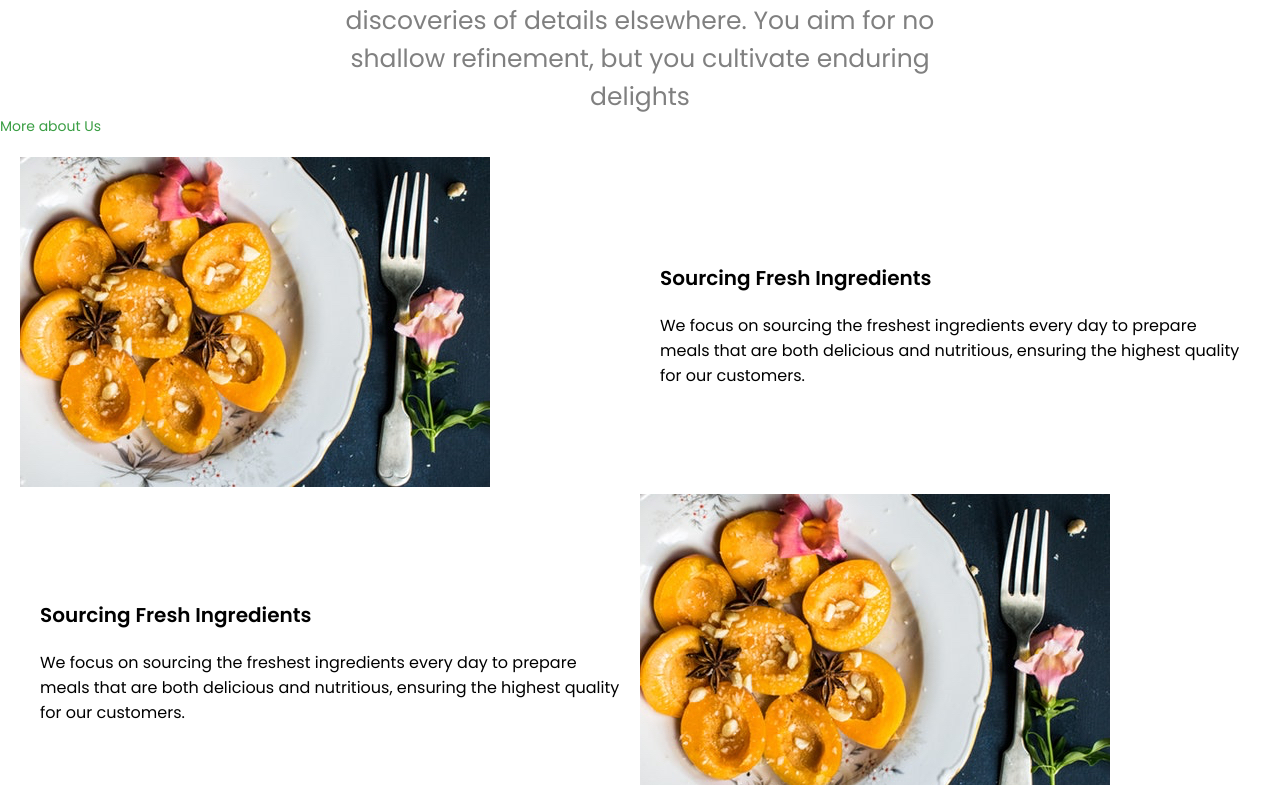
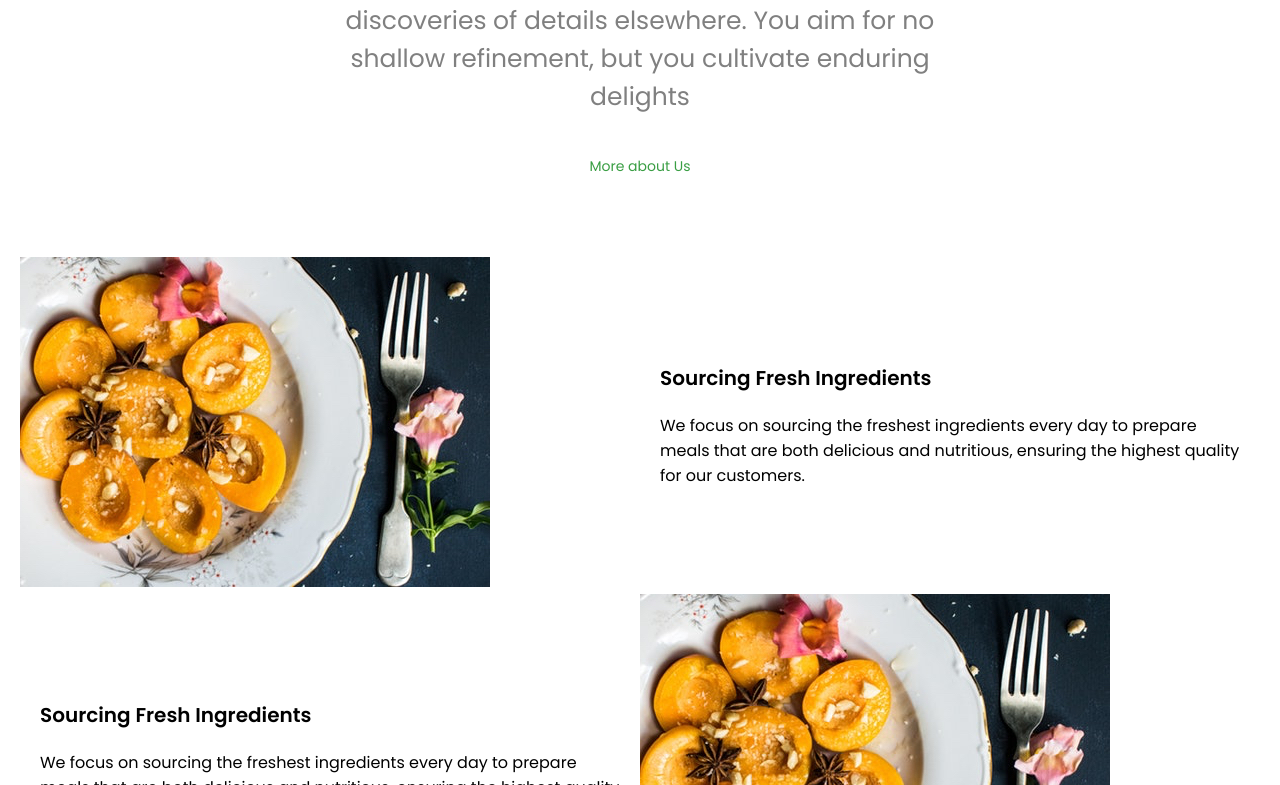
Before and after one commit to Saiyan619/landing-page, a React (Vite) app: page / in a window 1280 px wide. Shown: the part 2135-2920 px from the top of the page. Built offline with nearby package versions, Linux system fonts and the light colour scheme.

Commit message:
cleaning up code

```diff
--- a/src/Components/section2/sectionTwo.css
+++ b/src/Components/section2/sectionTwo.css
@@ -25,13 +25,15 @@
 
 .mau_link_container{
     text-align: center;
-    margin-top: 20px;
+
 }
 
 .mau_link{
     font-size: 14px;
     color: #3a9e44;
     cursor: pointer;
+    text-align: center;
+    margin-top: 40px;
 }
 
 .section_2_img_container{
--- a/src/Components/section3/sectionThree.css
+++ b/src/Components/section3/sectionThree.css
@@ -1,5 +1,6 @@
 .section_3_container{
     padding: 20px;
+    margin-top: 60px;
 }
 .section_3_sub_container{
     display: flex;
```
